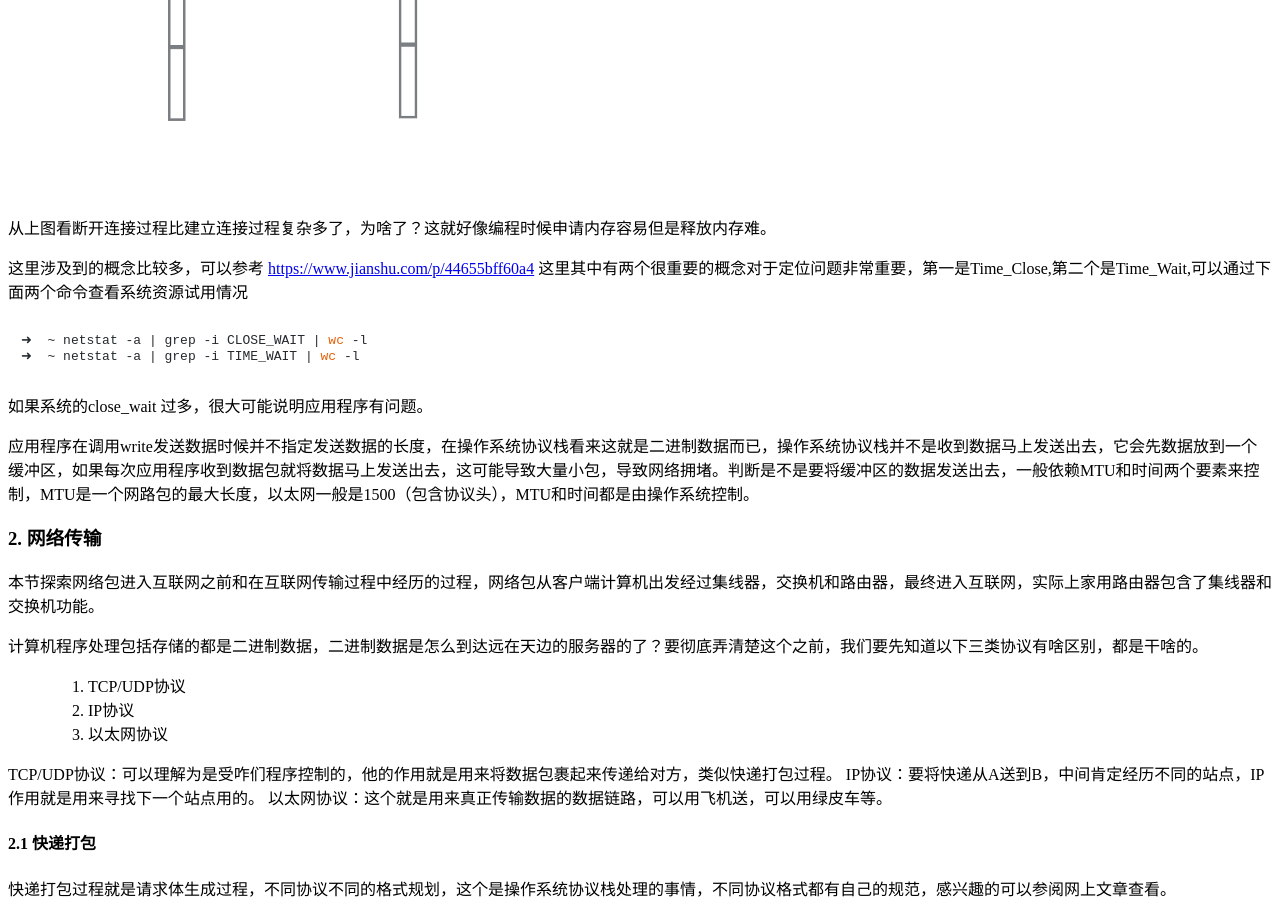
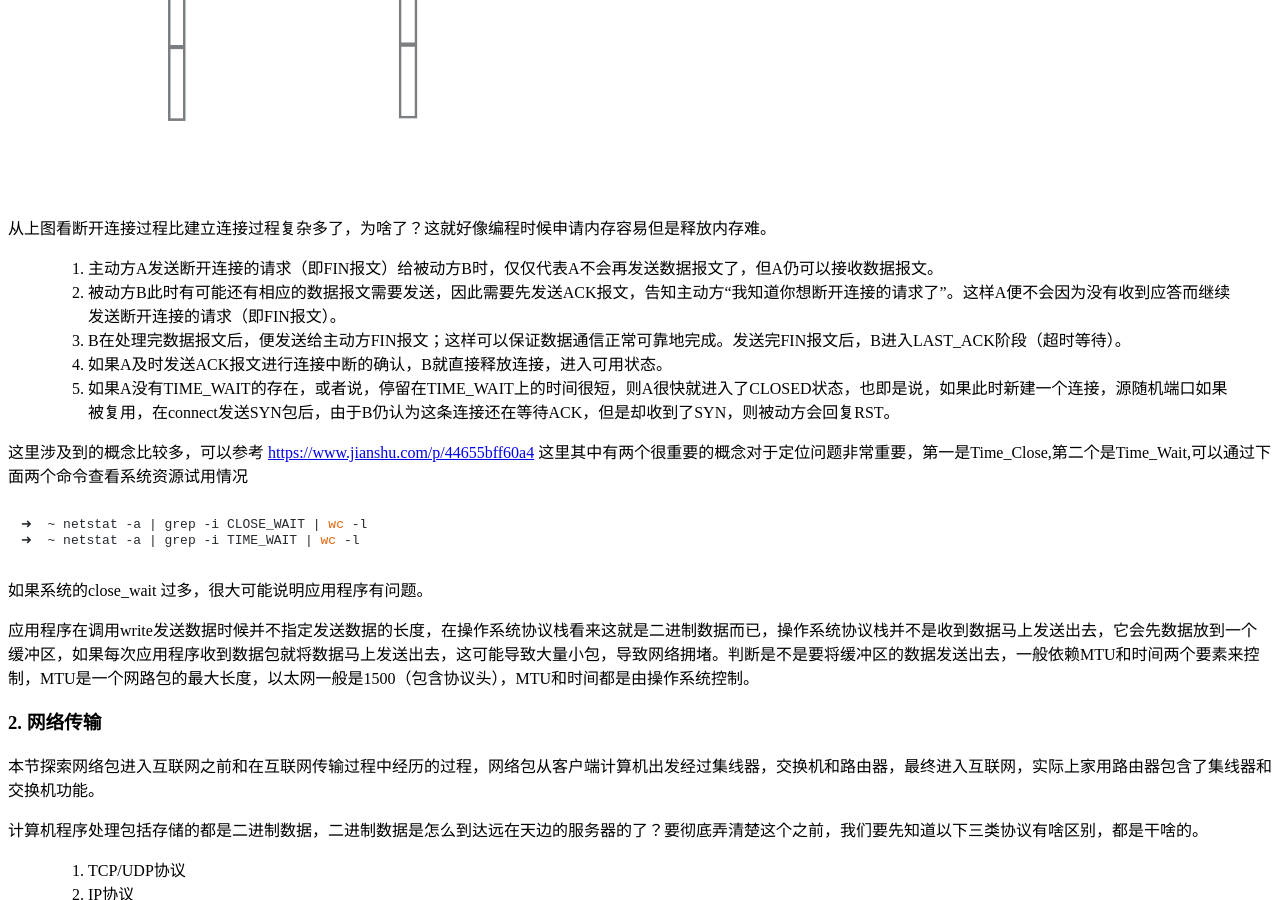
Before and after one commit to kingxt/kingxt.github.io, a Jekyll site: the page built from _posts/2018-10-14-网络是怎样连接的.md, in a window 1280 px wide and 900 px high, scrolled down 5986 px. Built offline with Jekyll 4.4.1, drawn with Linux system fonts in a browser that asks for light colours; nearby versions of some CDN libraries; comment, search, counter and statistics services are not loaded.

Commit message:
update post

```diff
--- a/_posts/2018-10-14-网络是怎样连接的.md
+++ b/_posts/2018-10-14-网络是怎样连接的.md
@@ -86,6 +86,12 @@ TCP发送数据完需要关闭socket通道，就需要经历四次挥手，如
 <img src="/img/post/network-http-close.gif" width="600"/>
 
 从上图看断开连接过程比建立连接过程复杂多了，为啥了？这就好像编程时候申请内存容易但是释放内存难。
+> 1. 主动方A发送断开连接的请求（即FIN报文）给被动方B时，仅仅代表A不会再发送数据报文了，但A仍可以接收数据报文。
+> 2. 被动方B此时有可能还有相应的数据报文需要发送，因此需要先发送ACK报文，告知主动方“我知道你想断开连接的请求了”。这样A便不会因为没有收到应答而继续发送断开连接的请求（即FIN报文）。
+> 3. B在处理完数据报文后，便发送给主动方FIN报文；这样可以保证数据通信正常可靠地完成。发送完FIN报文后，B进入LAST_ACK阶段（超时等待）。
+> 4. 如果A及时发送ACK报文进行连接中断的确认，B就直接释放连接，进入可用状态。
+> 5. 如果A没有TIME_WAIT的存在，或者说，停留在TIME_WAIT上的时间很短，则A很快就进入了CLOSED状态，也即是说，如果此时新建一个连接，源随机端口如果被复用，在connect发送SYN包后，由于B仍认为这条连接还在等待ACK，但是却收到了SYN，则被动方会回复RST。
+
 
 这里涉及到的概念比较多，可以参考 [https://www.jianshu.com/p/44655bff60a4](https://www.jianshu.com/p/44655bff60a4)
 这里其中有两个很重要的概念对于定位问题非常重要，第一是Time_Close,第二个是Time_Wait,可以通过下面两个命令查看系统资源试用情况
```
Also changed, not shown: 1 other file.
